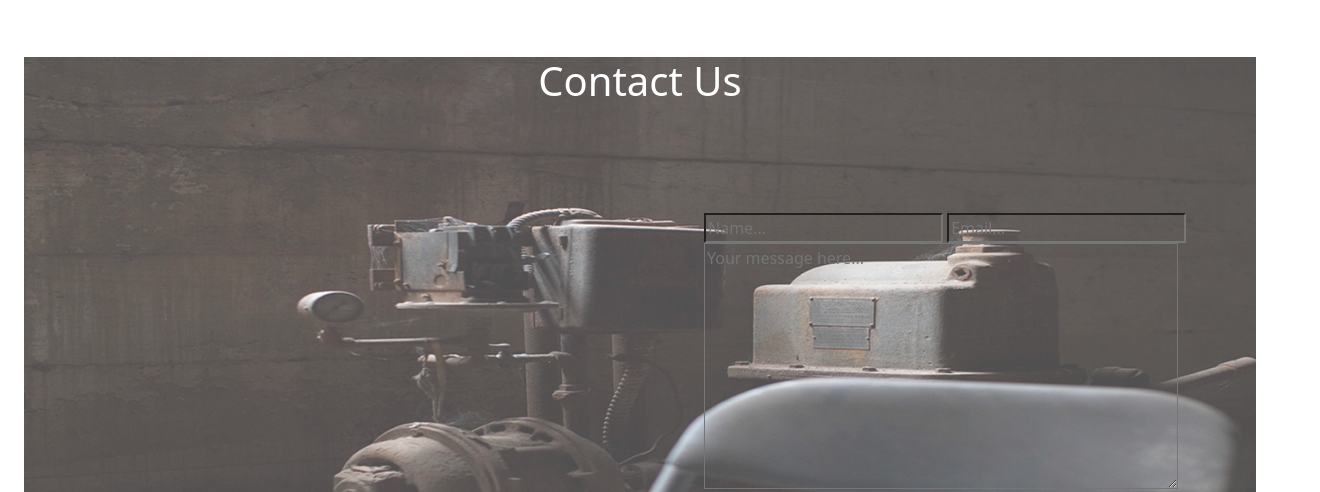
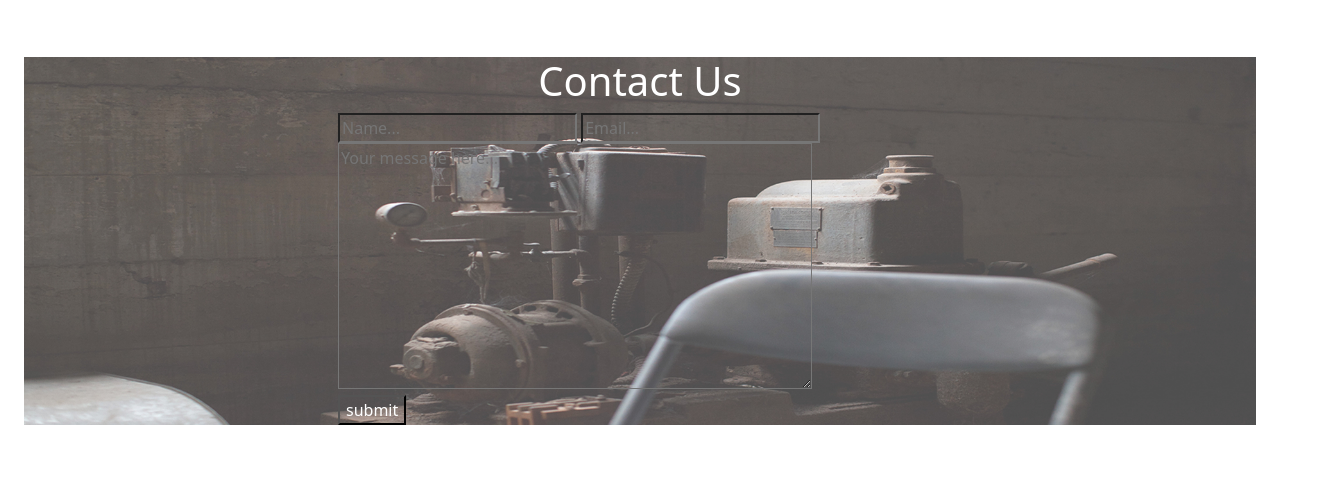
Before and after one commit to alexkarumbi/DelaniStudio, a plain HTML site: page index.html in a window 1280 px wide. Shown: the part 2857-3349 px from the top of the page, 1320 px wide, since content can reach past the window. Drawn offline with nearby package versions, Linux system fonts and the light colour scheme.

Commit message:
add centering to form

```diff
--- a/index.html
+++ b/index.html
@@ -203,8 +203,8 @@
             <div class="col-md-12">
       <section id="Contacts" style="position: relative">
         <h1>Contact Us</h1>
-        <div class="row">
-          <form class="col-md-6" id="myform">
+        <div class="row" id="myform">
+          <form class="col-md-6"  >
             <input type="text" id="name" placeholder="Name..." required />
             <input type="email" id="email" placeholder="Email..." required />
             <br /><textarea
--- a/style.css
+++ b/style.css
@@ -58,8 +58,12 @@
   background-position: center;
   background-size: cover;
   background-repeat: no-repeat;
+
 }
-
+#myform{
+    align-items: center;
+    justify-content: center;
+}
 #Contacts h1 {
   color: white;
   text-align: center;
@@ -76,10 +80,7 @@ button {
   background: transparent;
   color: white;
 }
-form {
-  padding: 100px;
-  margin-left: 680px;
-}
+
 #desp {
   display: none;
 }
```
